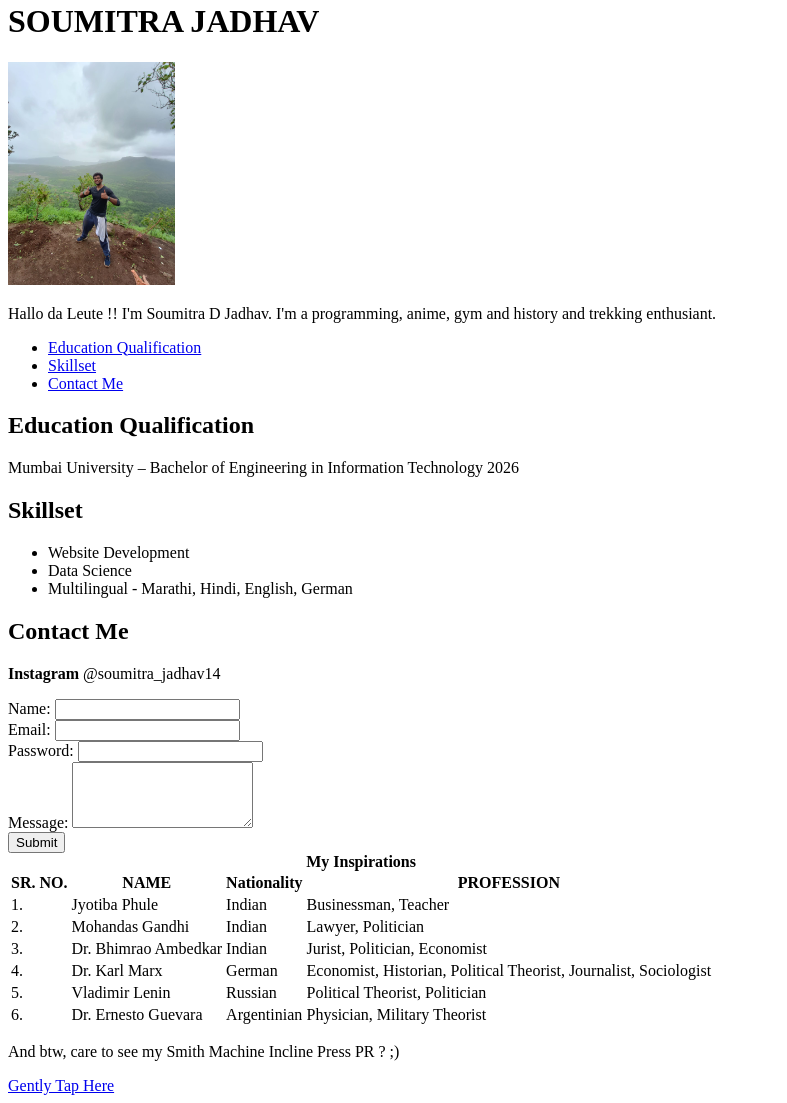
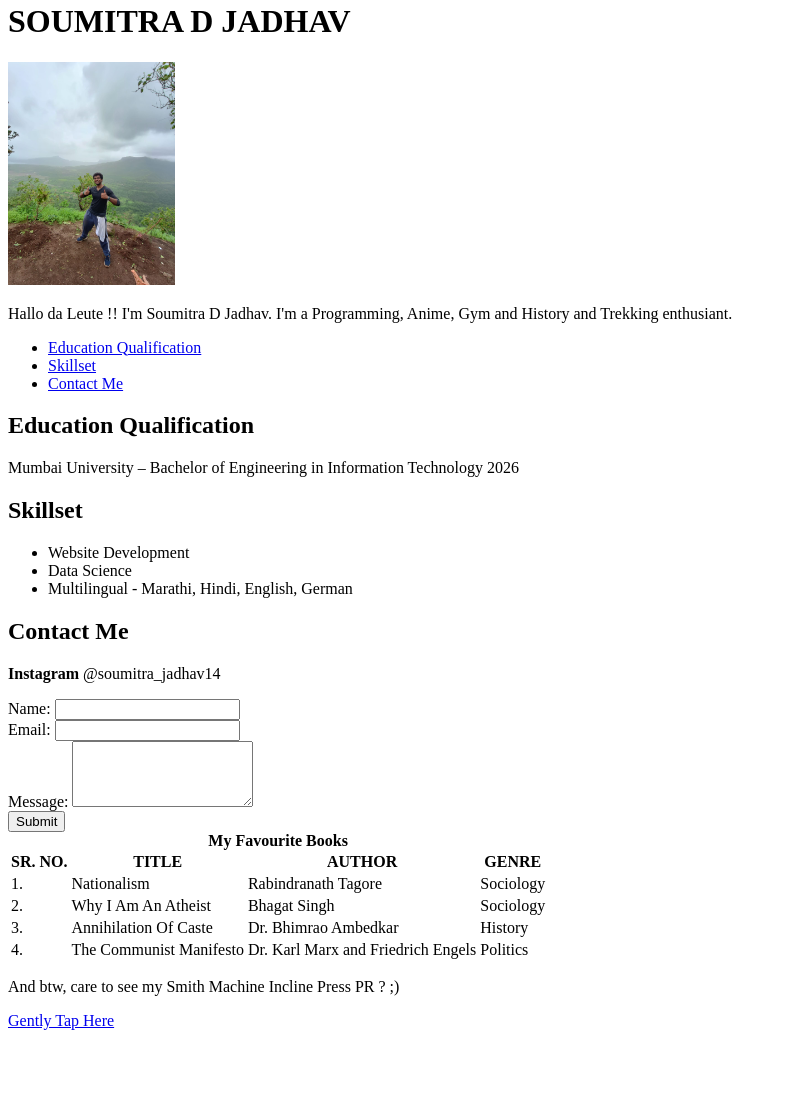
Before and after one commit to Pirate-Soumitra/Pirate-Soumitra, a plain HTML site: page cv-in-html/index.html in a window 1280 px wide. Shown: the part 18-1121 px from the top of the page, without its empty margins (0-787 px from the left). After the commit the page ends 1056 px from the top, so only its background shows below. Drawn offline with Linux system fonts and the light colour scheme.

Commit message:
Update index.html

```diff
--- a/cv-in-html/index.html
+++ b/cv-in-html/index.html
@@ -9,12 +9,12 @@
 <body>
 
     <header>
-        <h1>SOUMITRA JADHAV</h1>
+        <h1>SOUMITRA D JADHAV</h1>
     </header>
 
     <img src="myimage.jpg" alt="Sample Image" style="width:167px; height:auto;">
 
-    <p>Hallo da Leute !! I'm Soumitra D Jadhav. I'm a programming, anime, gym and history and trekking enthusiant.</p>
+    <p>Hallo da Leute !! I'm Soumitra D Jadhav. I'm a Programming, Anime, Gym and History and Trekking enthusiant.</p>
 
     <nav>
         <ul>
@@ -56,10 +56,6 @@
                 <input type="email" id="email" name="email" required>
             </div>
 
-            <div>
-                <label for="password">Password:</label>
-                <input type="password" id="password" name="password" required>
-            </div>
 
             <div>
                 <label for="message">Message:</label>
@@ -70,51 +66,39 @@
         </form>
 
         <table>
-            <caption><strong>My Inspirations</strong></caption>
+            <caption><strong>My Favourite Books</strong></caption>
             <thead>
                 <tr>
                     <th>SR. NO.</th>
-                    <th>NAME</th>
-                    <th>Nationality</th>
-                    <th>PROFESSION</th>
+                    <th>TITLE</th>
+                    <th>AUTHOR</th>
+                    <th>GENRE</th>
                 </tr>
             </thead>
             <tbody>
                 <tr>
                     <td>1.</td>
-                    <td>Jyotiba Phule</td>
-                    <td>Indian</td>
-                    <td>Businessman, Teacher</td>
+                    <td>Nationalism</td>
+                    <td>Rabindranath Tagore</td>
+                    <td>Sociology</td>
                 </tr>
                 <tr>
                     <td>2.</td>
-                    <td>Mohandas Gandhi</td>
-                    <td>Indian</td>
-                    <td>Lawyer, Politician</td>
+                    <td>Why I Am An Atheist</td>
+                    <td>Bhagat Singh</td>
+                    <td>Sociology</td>
                 </tr>
                 <tr>
                     <td>3.</td>
+                    <td>Annihilation Of Caste</td>
                     <td>Dr. Bhimrao Ambedkar</td>
-                    <td>Indian</td>
-                    <td>Jurist, Politician, Economist</td>
+                    <td>History</td>
                 </tr>
                 <tr>
                     <td>4.</td>
-                    <td>Dr. Karl Marx</td>
-                    <td>German</td>
-                    <td>Economist, Historian, Political Theorist, Journalist, Sociologist</td>
-                </tr>
-                <tr>
-                    <td>5.</td>
-                    <td>Vladimir Lenin</td>
-                    <td>Russian</td>
-                    <td>Political Theorist, Politician</td>
-                </tr>
-                <tr>
-                    <td>6.</td>
-                    <td>Dr. Ernesto Guevara</td>
-                    <td>Argentinian</td>
-                    <td>Physician, Military Theorist</td>
+                    <td>The Communist Manifesto</td>
+                    <td>Dr. Karl Marx and Friedrich Engels</td>
+                    <td>Politics</td>
                 </tr>
             </tbody>
         </table>
```
